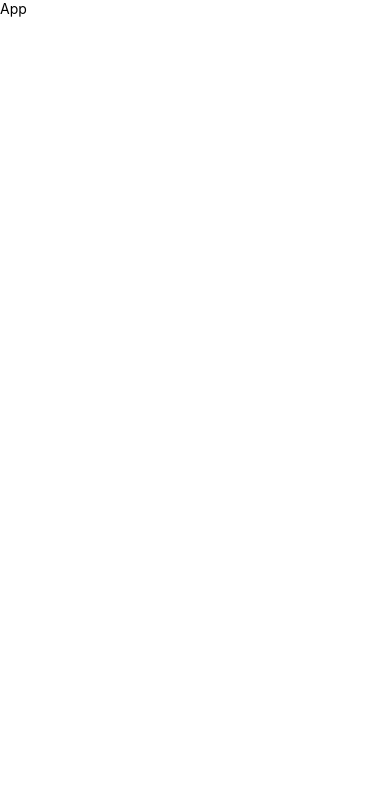
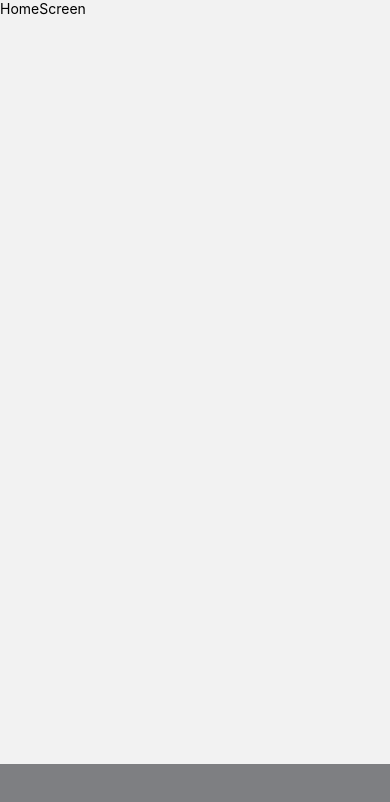
Before and after one commit to HadeerHassan28/caffeShopApp, a React Native app: screen /Tab in a window 390 px wide. Shown: the top 802 px of the page. Built offline with nearby package versions, Linux system fonts and the light colour scheme.

Commit message:
buttom naivigator is done

```diff
--- a/App.tsx
+++ b/App.tsx
@@ -1,18 +1,34 @@
-import {StyleSheet, Text, View} from 'react-native';
 import React from 'react';
 import {NavigationContainer} from '@react-navigation/native';
-import HomeScreen from './src/screens/HomeScreen';
+import {createNativeStackNavigator} from '@react-navigation/native-stack';
+
+import TabNavigator from './src/navigators/TabNavigator';
 import DetailsScreen from './src/screens/DetailsScreen';
 import PaymentScreen from './src/screens/PaymentScreen';
 
+const Stack = createNativeStackNavigator();
 const App = () => {
   return (
-    <View>
-      <Text>App</Text>
-    </View>
+    <NavigationContainer>
+      <Stack.Navigator screenOptions={{headerShown: false}}>
+        <Stack.Screen
+          name="Tab"
+          component={TabNavigator}
+          options={{animation: 'slide_from_bottom'}}
+        />
+        <Stack.Screen
+          name="Details"
+          component={DetailsScreen}
+          options={{animation: 'slide_from_bottom'}}
+        />
+        <Stack.Screen
+          name="Payment"
+          component={PaymentScreen}
+          options={{animation: 'slide_from_bottom'}}
+        />
+      </Stack.Navigator>
+    </NavigationContainer>
   );
 };
 
 export default App;
-
-const styles = StyleSheet.create({});
--- a/package.json
+++ b/package.json
@@ -16,7 +16,9 @@
     "@react-navigation/native": "^6.1.9",
     "@react-navigation/native-stack": "^6.9.17",
     "immer": "^10.0.3",
+    "install": "^0.13.0",
     "lottie-react-native": "^6.4.1",
+    "npm": "^10.2.5",
     "react": "18.2.0",
     "react-native": "0.73.0",
     "react-native-asset": "^2.1.1",
--- /dev/null
+++ b/src/navigators/TabNavigator.tsx
@@ -0,0 +1,112 @@
+import React from 'react';
+import {StyleSheet} from 'react-native';
+import {createBottomTabNavigator} from '@react-navigation/bottom-tabs';
+
+import CustomIcon from '../components/CustomIcon';
+import CartScreen from '../screens/CartScreen';
+import FavoritesScreen from '../screens/FavoritesScreen';
+import HomeScreen from '../screens/HomeScreen';
+import OrderHistoryScreen from '../screens/OrderHistoryScreen';
+import {COLORS} from '../theme/theme';
+import {BlurView} from '@react-native-community/blur';
+import {Colors} from 'react-native/Libraries/NewAppScreen';
+
+const Tab = createBottomTabNavigator();
+const TabNavigator = () => {
+  return (
+    <Tab.Navigator
+      screenOptions={{
+        headerShown: false,
+        tabBarHideOnKeyboard: true,
+        tabBarShowLabel: false,
+        tabBarStyle: styles.tabBarStyle,
+        tabBarBackground: () => {
+          <BlurView
+            overlayColor=""
+            blurAmount={15}
+            style={styles.BlurViewStyle}
+          />;
+        },
+      }}>
+      <Tab.Screen
+        name="Home"
+        component={HomeScreen}
+        options={{
+          tabBarIcon: ({focused}) => (
+            <CustomIcon
+              name="home"
+              size={25}
+              color={
+                focused ? COLORS.primaryOrangeHex : COLORS.primaryLightGreyHex
+              }
+            />
+          ),
+        }}
+      />
+      <Tab.Screen
+        name="Cart"
+        component={CartScreen}
+        options={{
+          tabBarIcon: ({focused}) => (
+            <CustomIcon
+              name="cart"
+              size={25}
+              color={
+                focused ? COLORS.primaryOrangeHex : COLORS.primaryLightGreyHex
+              }
+            />
+          ),
+        }}
+      />
+      <Tab.Screen
+        name="Favorite"
+        component={FavoritesScreen}
+        options={{
+          tabBarIcon: ({focused}) => (
+            <CustomIcon
+              name="like"
+              size={25}
+              color={
+                focused ? COLORS.primaryOrangeHex : COLORS.primaryLightGreyHex
+              }
+            />
+          ),
+        }}
+      />
+      <Tab.Screen
+        name="History"
+        component={OrderHistoryScreen}
+        options={{
+          tabBarIcon: ({focused}) => (
+            <CustomIcon
+              name="bell"
+              size={25}
+              color={
+                focused ? COLORS.primaryOrangeHex : COLORS.primaryLightGreyHex
+              }
+            />
+          ),
+        }}
+      />
+    </Tab.Navigator>
+  );
+};
+
+const styles = StyleSheet.create({
+  tabBarStyle: {
+    height: 80,
+    position: 'absolute',
+    backgroundColor: COLORS.primaryBlackRGBA,
+    borderTopWidth: 0,
+    borderTopColor: 'transparent',
+    elevation: 0,
+  },
+  BlurViewStyle: {
+    position: 'absolute',
+    top: 0,
+    bottom: 0,
+    left: 0,
+    right: 0,
+  },
+});
+export default TabNavigator;
```
Also changed, not shown: tsconfig.json (+6 -1 lines), 1 other file (tests, documents, lock files or other folders).
